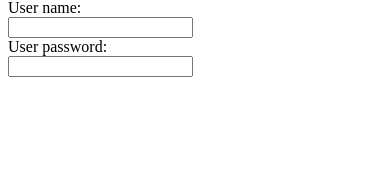
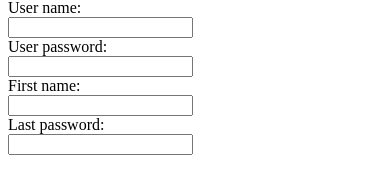
Before and after one commit to mohamedgafaar/Mobile-Project, a website: page Project/www/index.html in a window 390 px wide. Shown: the part 273-466 px from the top of the page. Drawn offline with Linux system fonts and the light colour scheme; some packages are replaced by stand-ins of ours; files that its build step writes are made by us from their sources.

Commit message:
Ali changed the code

```diff
--- a/Project/www/index.html
+++ b/Project/www/index.html
@@ -15,13 +15,19 @@
 <body>
 
     <img id="logo" src="img/1.jpg" alt="logo">
-    <form>
+            <form>
             User name:<br>
             <input type="text" name="username"><br>
             User password:<br>
             <input type="password" name="psw">
           </form>
-
+<!-------------------------------------------------->
+<form>
+    First name:<br>
+    <input type="text" name="username"><br>
+    Last password:<br>
+    <input type="password" name="psw">
+  </form>
 
     <script src="cordova.js"></script>
     <script src="js/index.js"></script>
```
